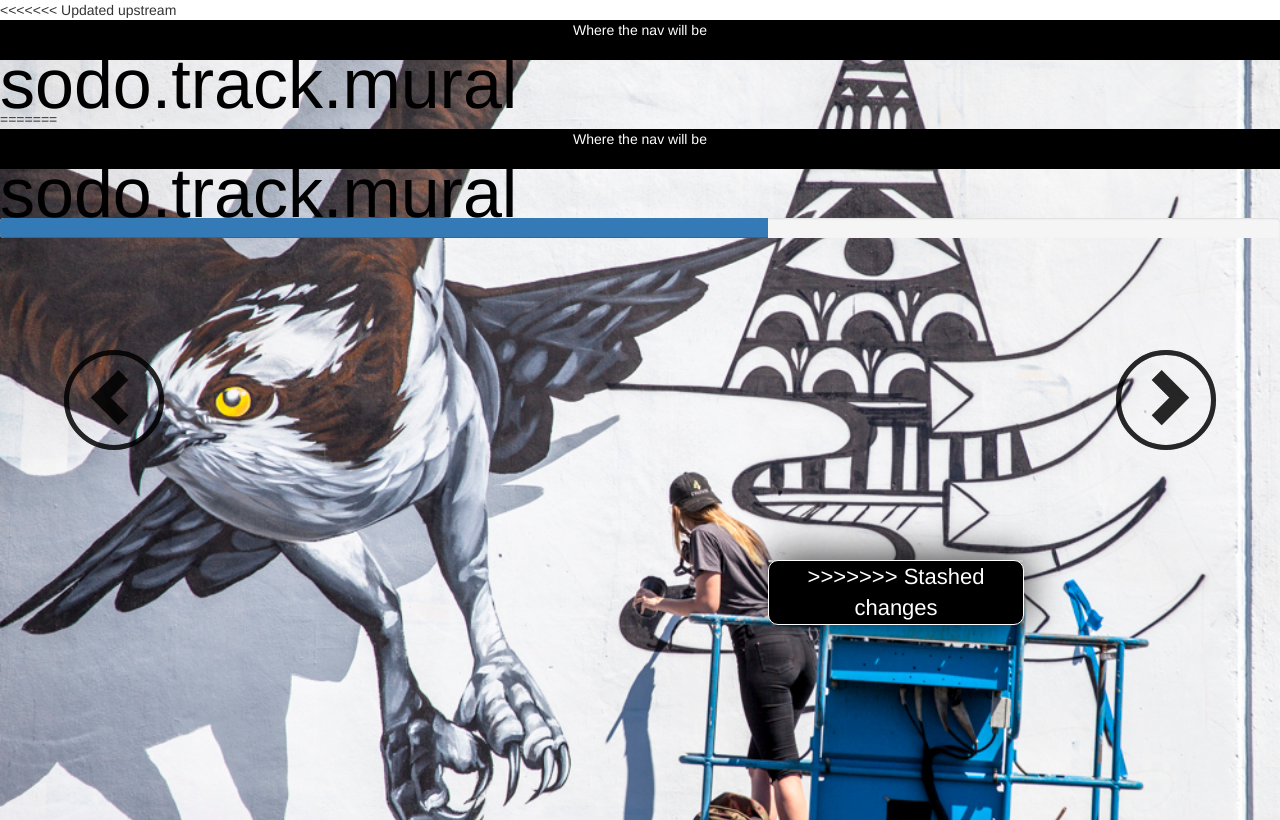
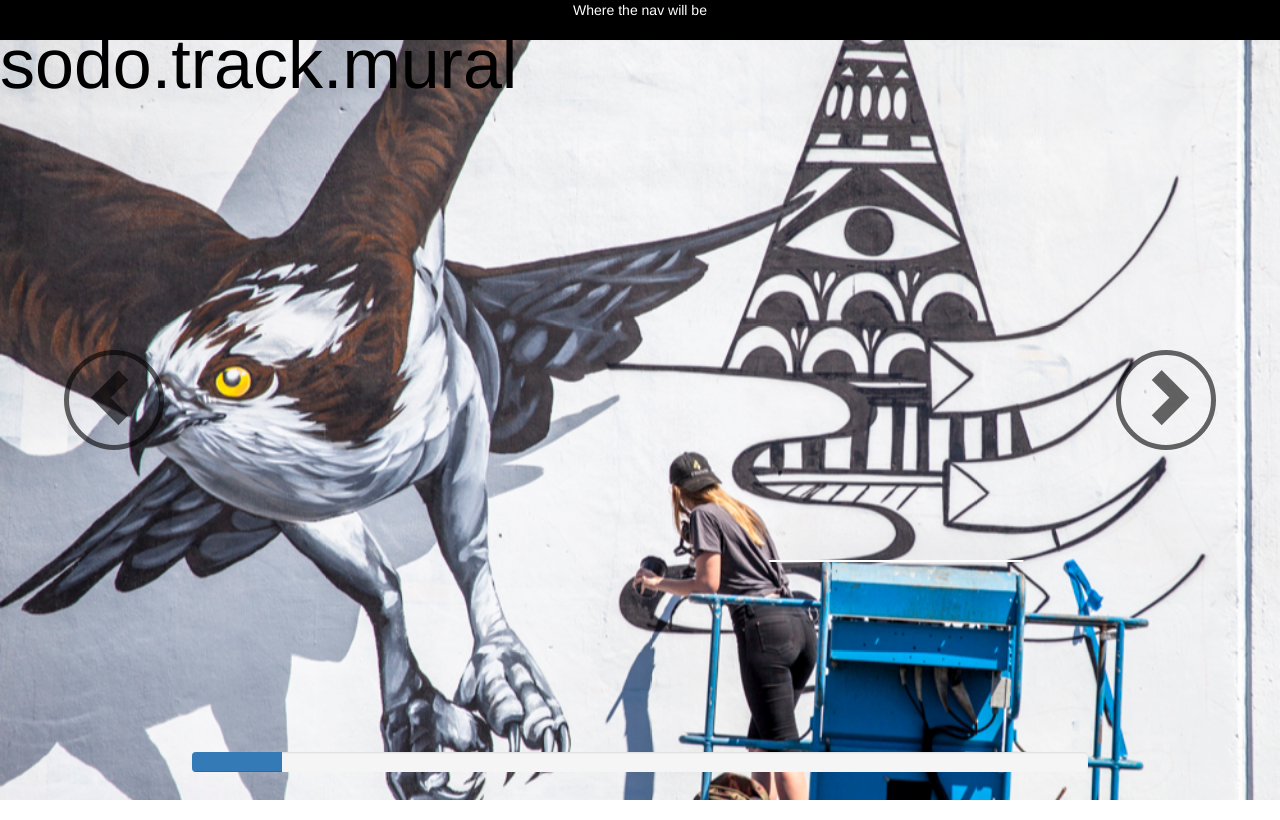
Before and after one commit to ashaunthomas/KCTS9_Interactive_SODO_Piece, a plain HTML site: page sodo/HorizontalTheme/horizontaltheme.html in a window 1280 px wide. Drawn offline with nearby package versions, Linux system fonts and the light colour scheme.

Commit message:
progress bar

```diff
--- a/sodo/HorizontalTheme/horizontaltheme.css
+++ b/sodo/HorizontalTheme/horizontaltheme.css
@@ -87,3 +87,9 @@
   line-height:70%;
   color:black;
 }
+#myProgressbar {
+  width: 70%;
+  position: absolute;
+  left:15%;
+  bottom: 1%;
+}
--- a/sodo/HorizontalTheme/horizontaltheme.html
+++ b/sodo/HorizontalTheme/horizontaltheme.html
@@ -9,7 +9,6 @@
     <title>SODO Project</title>
   </head>
   <body>
-<<<<<<< Updated upstream
     <div id = "inner-body">
       <div id="nav">Where the nav will be</div>
       <div id="header">sodo.track.mural</div>
@@ -21,22 +20,11 @@
         <div class = "field-item"></div>
         <div class = "img-responsive">
         </div>
-=======
-    <div id="nav">Where the nav will be</div>
-    <div id="header">sodo.track.mural</div>
-    <div id = "bodytitle">
-      <button type="button" class = "btn" id="back"><span class="glyphicon glyphicon-chevron-left"></span></button>
-      <button type="button" class = "btn" id="forward"><span class="glyphicon glyphicon-chevron-right"></span></button>
-    </div>
-    <div id="container-fluid">
-      <div class = "field-item"></div>
-      <div class = "img-responsive">
->>>>>>> Stashed changes
       </div>
-    </div>
-    <div class="progress">
-        <div class="progress-bar" role="progressbar" aria-valuenow="10" aria-valuemin="0" aria-valuemax="60" style="width:60%">
-        </div>
+      <div id="myProgressbar" class="progress">
+          <div class="progress-bar" role="progressbar" aria-valuenow="0" aria-valuemin="0" aria-valuemax="100" style="width: 10%;">
+            <span class="sr-only">0% Complete</span>
+          </div>
     </div>
   </body>
 </html>
```
